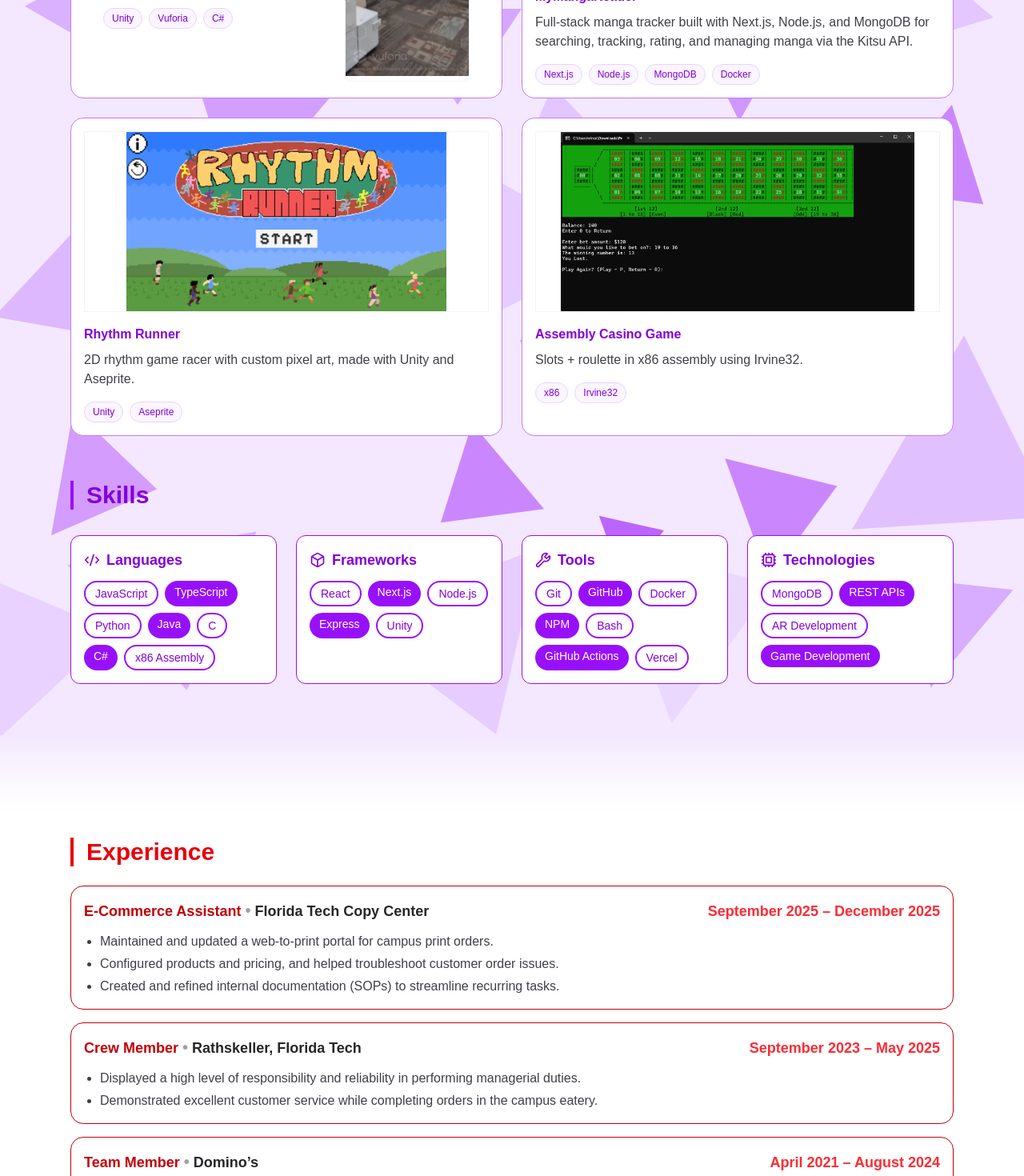
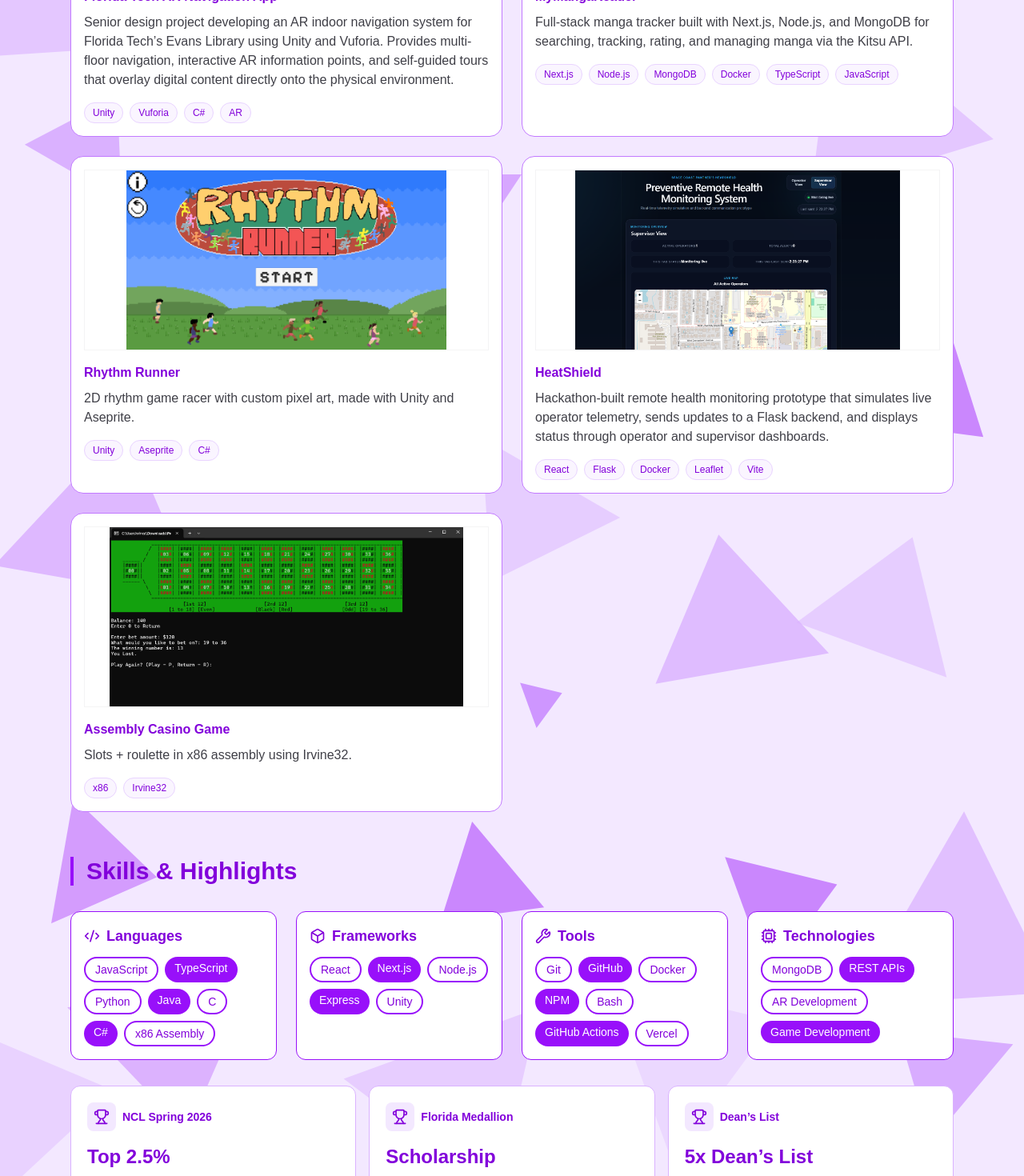
Before and after one commit to Dvizee/Vincenzo-portfolio, a Next.js app: page / in a window 1280 px wide. Shown: the part 1200-2670 px from the top of the page at 80% size. Built offline with nearby package versions, Linux system fonts and the light colour scheme; a web font is replaced by a local one.

Commit message:
Added highlights and heatshield project

```diff
--- a/src/app/globals.css
+++ b/src/app/globals.css
@@ -1,52 +1,10 @@
 @import "tailwindcss";
+
+html {
+  scroll-behavior: smooth;
+}
 
 body {
   background: white;
   font-family: Arial, Helvetica, sans-serif;
 }
-
-/* ===== Stepped text gradients (blue -> red) ===== */
-.g0 {
-  background-image: linear-gradient(to bottom, #2563eb 0%, #2563eb 100%);
-  -webkit-background-clip: text;
-  background-clip: text;
-  color: transparent;
-}
-
-.g1 {
-  background-image: linear-gradient(to bottom, #2563eb 0%, #2563eb 80%, #dc2626 100%);
-  -webkit-background-clip: text;
-  background-clip: text;
-  color: transparent;
-}
-
-.g2 {
-  background-image: linear-gradient(to bottom, #2563eb 0%, #2563eb 60%, #dc2626 100%);
-  -webkit-background-clip: text;
-  background-clip: text;
-  color: transparent;
-}
-
-.g3 {
-  background-image: linear-gradient(to bottom, #2563eb 0%, #2563eb 40%, #dc2626 100%);
-  -webkit-background-clip: text;
-  background-clip: text;
-  color: transparent;
-}
-
-.g4 {
-  background-image: linear-gradient(to bottom, #2563eb 0%, #2563eb 20%, #dc2626 100%);
-  -webkit-background-clip: text;
-  background-clip: text;
-  color: transparent;
-}
-
-.g5 {
-  background-image: linear-gradient(to bottom, #dc2626 0%, #dc2626 100%);
-  -webkit-background-clip: text;
-  background-clip: text;
-  color: transparent;
-}
-html {
-  scroll-behavior: smooth;
-}
--- a/src/app/page.tsx
+++ b/src/app/page.tsx
@@ -1,5 +1,5 @@
 import Image from "next/image";
-import { Github, Linkedin, Mail, FileText } from "lucide-react";
+import { Github, Linkedin, Mail, FileText, Trophy, Code2, Box, Wrench, Cpu} from "lucide-react";
 
 export default function Home() {
   return (
@@ -196,7 +196,7 @@ export default function Home() {
   <div className="absolute h-0 w-0 border-t-[130px] border-b-[130px] border-r-[200px] border-t-transparent border-b-transparent border-r-purple-400/25"
        style={{ top: '83%', left: '38%', transform: "rotate(250deg)" }} />
 
-  {/* Right-center */}
+  {/* Right center */}
   <div className="absolute h-0 w-0 border-t-[140px] border-b-[140px] border-l-[210px] border-t-transparent border-b-transparent border-l-purple-300/35"
        style={{ top: '12%', right: '20%', transform: "rotate(110deg)" }} />
 
@@ -263,28 +263,34 @@ export default function Home() {
   <div className="grid gap-6 sm:grid-cols-2">
 
     <ProjectCard
-      title="FIT AR Navigation App"
-      desc="Senior design project developing an AR indoor navigation system for Florida Tech’s Evans Library using Unity and Vuforia. The app provides multi-floor navigation, interactive AR information points, and self-guided tours that overlay digital content directly onto the physical environment."
-      tags={["Unity", "Vuforia", "C#"]}
-      image="/images/FITARNA.png"
-      link="https://jacobhallburns.github.io/FITARNA/"
-      layout="side"/>
+      title="Florida Tech AR Navigation App"
+      desc="Senior design project developing an AR indoor navigation system for Florida Tech’s Evans Library using Unity and Vuforia. Provides multi-floor navigation, interactive AR information points, and self-guided tours that overlay digital content directly onto the physical environment."
+      tags={["Unity", "Vuforia", "C#", "AR"]}
+      image="/images/FITARNA.jpg"
+      link="https://jacobhallburns.github.io/FITARNA/"/>
 
     <ProjectCard
       title="MyMangaReader"
       desc="Full-stack manga tracker built with Next.js, Node.js, and MongoDB for searching, tracking, rating, and managing manga via the Kitsu API."
-      tags={["Next.js", "Node.js", "MongoDB", "Docker"]}
+      tags={["Next.js", "Node.js", "MongoDB", "Docker", "TypeScript", "JavaScript"]}
       image="/images/MMRL.png"
       link="https://my-manga-reader-pi.vercel.app/"/>
 
     <ProjectCard
       title="Rhythm Runner"
       desc="2D rhythm game racer with custom pixel art, made with Unity and Aseprite."
-      tags={["Unity", "Aseprite"]}
+      tags={["Unity", "Aseprite", "C#"]}
       image="/images/rhythm-runner.png"
       link="https://tyler-win.itch.io/rhythm-runner"/>
 
     <ProjectCard
+      title="HeatShield"
+      desc="Hackathon-built remote health monitoring prototype that simulates live operator telemetry, sends updates to a Flask backend, and displays status through operator and supervisor dashboards."
+      tags={["React", "Flask", "Docker", "Leaflet", "Vite"]}
+      image="/images/HeatShield.png"
+      link="https://github.com/stamparkour/Groundswell-Startup-Hackathon-2026"/>
+
+      <ProjectCard
       title="Assembly Casino Game"
       desc="Slots + roulette in x86 assembly using Irvine32."
       tags={["x86", "Irvine32"]}
@@ -295,31 +301,56 @@ export default function Home() {
 </div>
 
 
-{/* Skills */}
+{/* Skills & Highlights */}
 <div className="relative z-10 mx-auto max-w-6xl px-6 pt-4 pb-16 space-y-8">
 
   <h2 className="text-3xl font-semibold text-purple-700 border-l-4 border-purple-600 pl-4">
-    Skills
+    Skills & Highlights
   </h2>
 
   <div className="grid gap-6 sm:grid-cols-2 lg:grid-cols-4">
-
     <SkillGroup
       title="Languages"
-      skills={["JavaScript", "TypeScript", "Python", "Java", "C", "C#", "x86 Assembly",]}/>
+      skills={["JavaScript", "TypeScript", "Python", "Java", "C", "C#", "x86 Assembly"]}/>
 
     <SkillGroup
       title="Frameworks"
-      skills={["React", "Next.js", "Node.js", "Express", "Unity",]}/>
+      skills={["React", "Next.js", "Node.js", "Express", "Unity"]}/>
 
     <SkillGroup
       title="Tools"
-      skills={["Git", "GitHub", "Docker", "NPM", "Bash", "GitHub Actions", "Vercel",]}/>
+      skills={["Git", "GitHub", "Docker", "NPM", "Bash", "GitHub Actions", "Vercel"]}/>
 
     <SkillGroup
       title="Technologies"
-      skills={["MongoDB", "REST APIs", "AR Development", "Game Development",]}/>
+      skills={["MongoDB", "REST APIs", "AR Development", "Game Development"]}/>
+  </div>
 
+  {/* Row 2: Highlights */}
+  <div className="grid gap-4 sm:grid-cols-3">
+    <HighlightCard
+      icon={<Trophy size={20} />}
+      title="NCL Spring 2026"
+      value="Top 2.5%"
+      desc="176th out of 7,003 competitors"
+      detail="Individual Game · 2,880 / 3,000 points"
+    />
+
+    <HighlightCard
+      icon={<Trophy size={20} />}
+      title="Florida Medallion"
+      value="Scholarship"
+      desc="Merit-based academic scholarship"
+      detail="Florida Bright Futures"
+    />
+
+    <HighlightCard
+      icon={<Trophy size={20} />}
+      title="Dean’s List"
+      value="5x Dean’s List"
+      desc="Academic recognition across multiple semesters"
+      detail="Fall 2022 · Spring 2023 · Fall 2023 · Spring 2025 · Fall 2025"
+    />
   </div>
 </div>
 
@@ -627,8 +658,6 @@ function ProjectCard({
   );
 }
 
-import {Code2, Box, Wrench,Cpu,} from "lucide-react";
-
 function SkillGroup({
   title,
   skills,
@@ -679,3 +708,29 @@ function SkillGroup({
     </div>
   );
 }
+function HighlightCard({
+  icon,
+  title,
+  value,
+  desc,
+  detail,
+}: {
+  icon: React.ReactNode;
+  title: string;
+  value: string;
+  desc: string;
+  detail: string;
+}) {
+  return (
+    <div className="rounded-xl border border-purple-300 bg-white p-5 transition-all duration-200 hover:-translate-y-1 hover:border-purple-500 hover:shadow-md">
+      <div className="flex items-center gap-2 text-purple-700">
+        <span className="rounded-lg bg-purple-100 p-2">{icon}</span>
+        <h3 className="text-sm font-bold">{title}</h3>
+      </div>
+
+      <p className="mt-4 text-2xl font-bold text-purple-700">{value}</p>
+      <p className="mt-2 text-sm text-zinc-600">{desc}</p>
+      <p className="mt-1 text-xs font-medium text-zinc-400">{detail}</p>
+    </div>
+  );
+}
```
Also changed, not shown: public/images/FITARNA.jpg (added), public/images/HeatShield.png (added).
